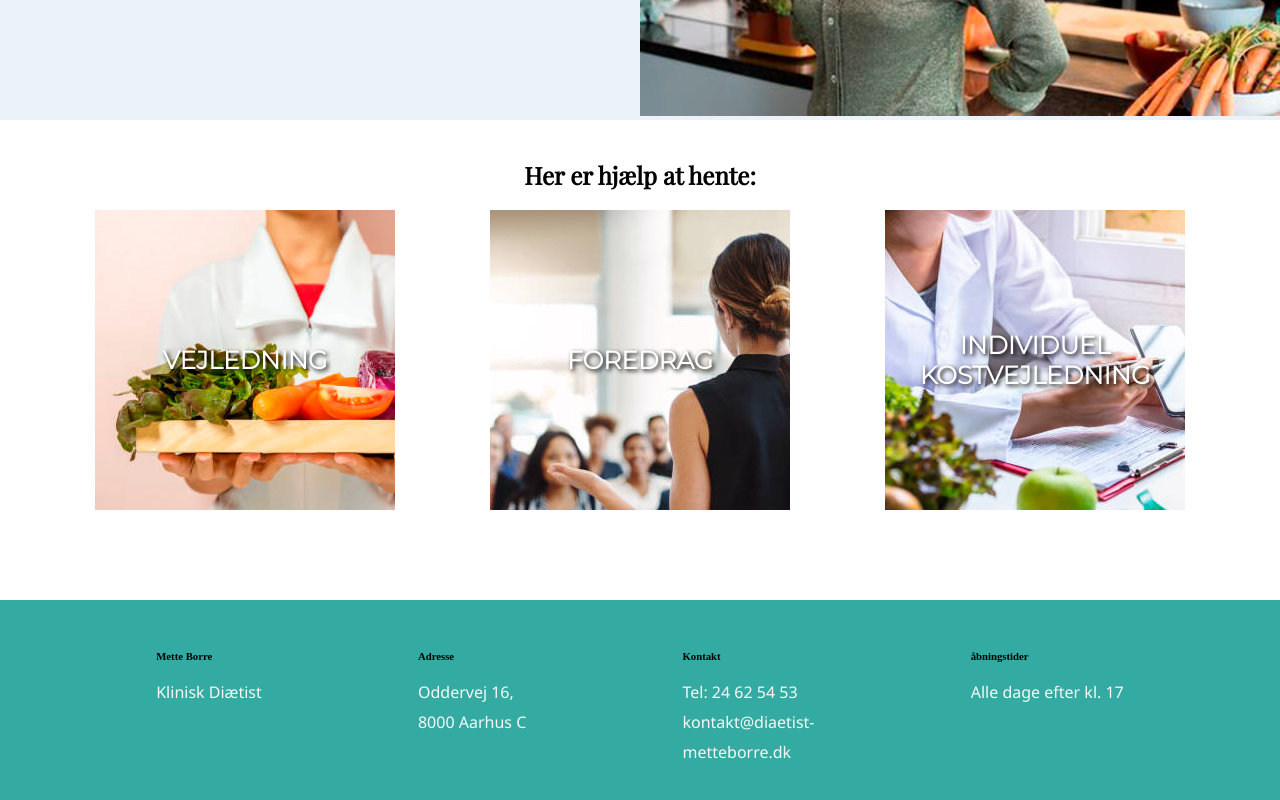
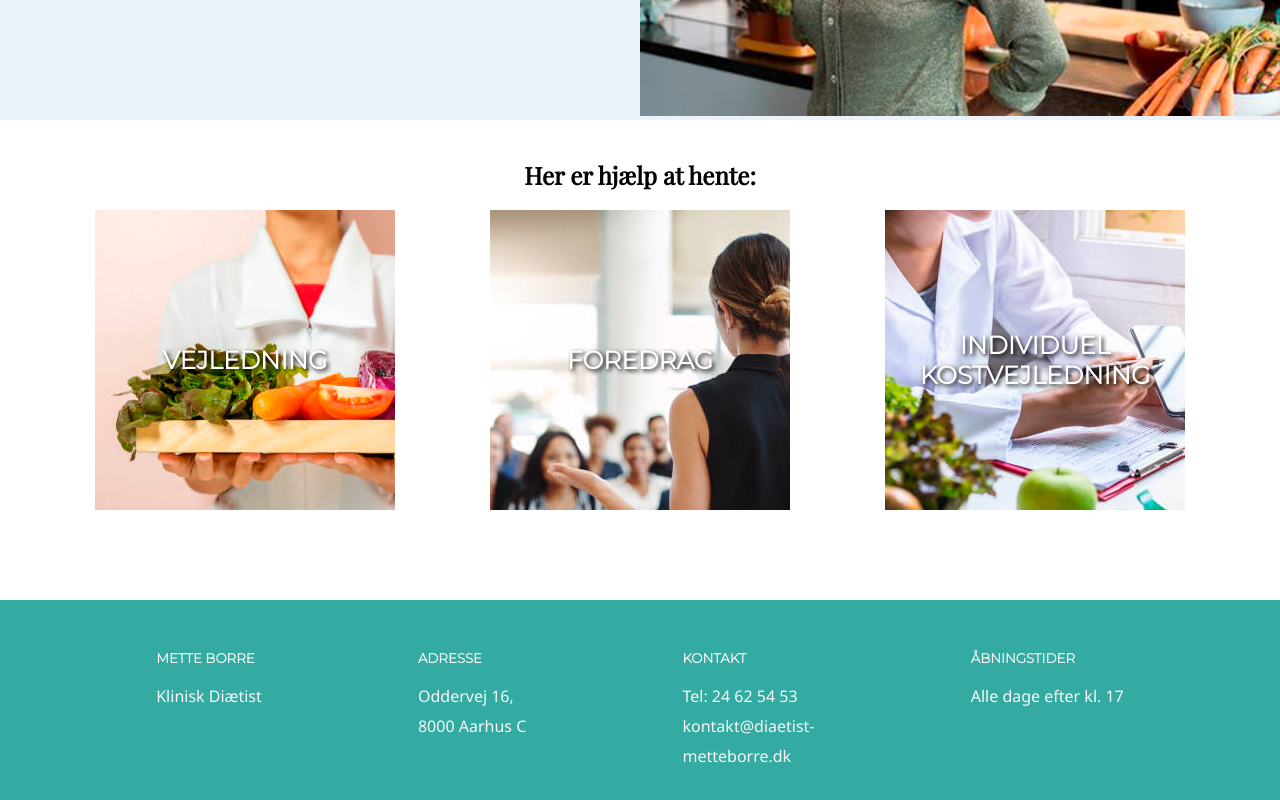
Before and after one commit to Amaliems/Mette_Borre, a plain HTML site: page index.html in a window 1280 px wide. Shown: the part 761-1561 px from the top of the page. Drawn offline with nearby package versions, Linux system fonts and the light colour scheme.

Commit message:
Update style.css

```diff
--- a/style.css
+++ b/style.css
@@ -517,7 +517,7 @@ footer{
 
 
 /* tekst dekoration på footer */
-#footeroverskrift{
+.footeroverskrift{
     font-family: montserrat, sans-serif;
     font-weight: 800;
     font-style: normal;
```
